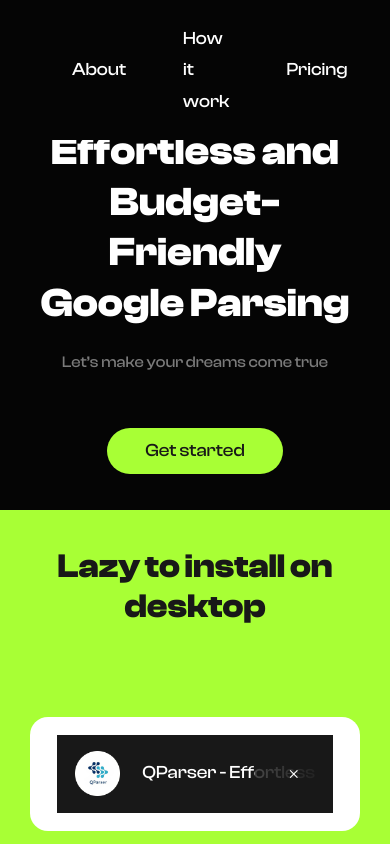
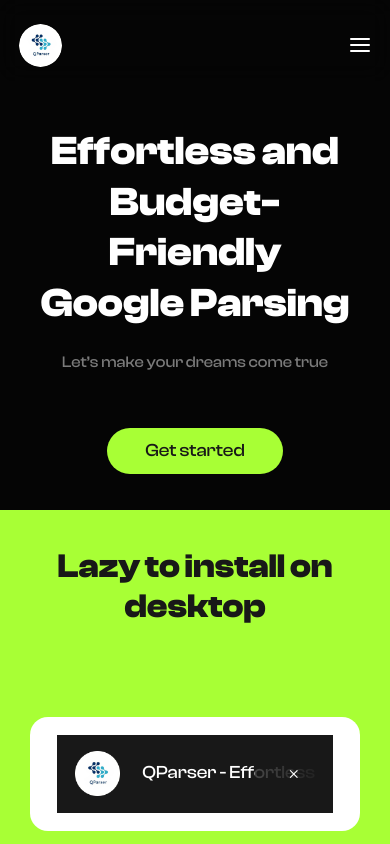
Before and after one commit to up2dul/qparser-landing-page, a React (Vite) app: page / in a window 390 px wide. Shown: the top 844 px of the page. Built offline with nearby package versions, Linux system fonts and the light colour scheme.

Commit message:
feat: header responsive and temporary improvements

```diff
--- a/src/App.tsx
+++ b/src/App.tsx
@@ -13,7 +13,7 @@
     <>
       <Header />
 
-      <main className="mt-20">
+      <main className="pt-20 bg-dark-500">
         <Hero />
         <Install />
         <Detail />
--- a/src/components/common/navbar.tsx
+++ b/src/components/common/navbar.tsx
@@ -1,16 +1,22 @@
+import { AlignJustify } from 'lucide-react';
+
 import { Link } from '~/components/ui';
 import { navs } from '~/lib/data';
 
 export const Navbar = () => {
   return (
     <nav>
-      <ul className="flex justify-between items-center gap-[57px]">
+      <ul className="hidden lg:flex justify-between items-center gap-6 xl:gap-[57px]">
         {navs.map(nav => (
           <li key={nav.title}>
             <Link href={nav.href}>{nav.title}</Link>
           </li>
         ))}
       </ul>
+
+      <button type="button" className="block lg:hidden">
+        <AlignJustify />
+      </button>
     </nav>
   );
 };
--- a/src/components/layout/header.tsx
+++ b/src/components/layout/header.tsx
@@ -6,16 +6,19 @@
   return (
     <header
       className={cn(
-        'py-5 px-[70px] bg-dark-500 text-white',
+        'bg-dark-500/80 backdrop-blur-md text-white',
+        'pt-5 pb-3 px-[18px] md:px-6 lg:px-8 xl:px-[70px]',
         'flex justify-between items-center',
         'fixed top-0 inset-x-0 z-10',
       )}
     >
-      <NavLogo isResponsive />
+      <Link href="/">
+        <NavLogo isResponsive />
+      </Link>
 
       <Navbar />
 
-      <div className="flex items-center gap-x-10">
+      <div className="items-center gap-4 xl:gap-10 hidden lg:flex">
         <Link href="#">Purchase</Link>
         <Button variant="light">Login</Button>
       </div>
--- a/src/components/ui/nav-logo.tsx
+++ b/src/components/ui/nav-logo.tsx
@@ -9,7 +9,7 @@
         className="w-10 h-10 border-dark-500 border rounded-full"
       />
 
-      <h1 className={cn('font-bold text-6', isResponsive && 'hidden md:block')}>
+      <h1 className={cn('font-bold text-6', isResponsive && 'hidden lg:block')}>
         QParser
       </h1>
     </div>
```
